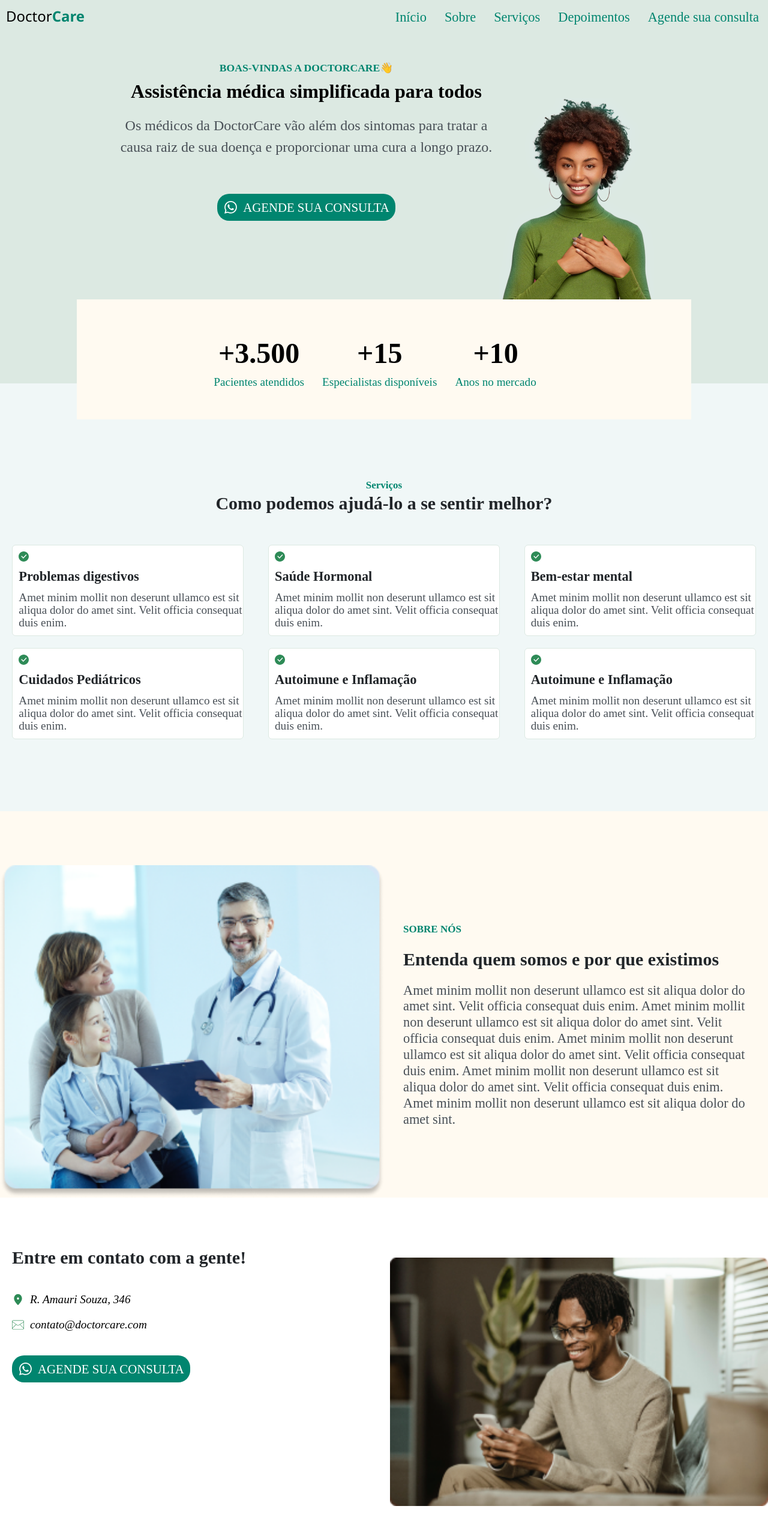
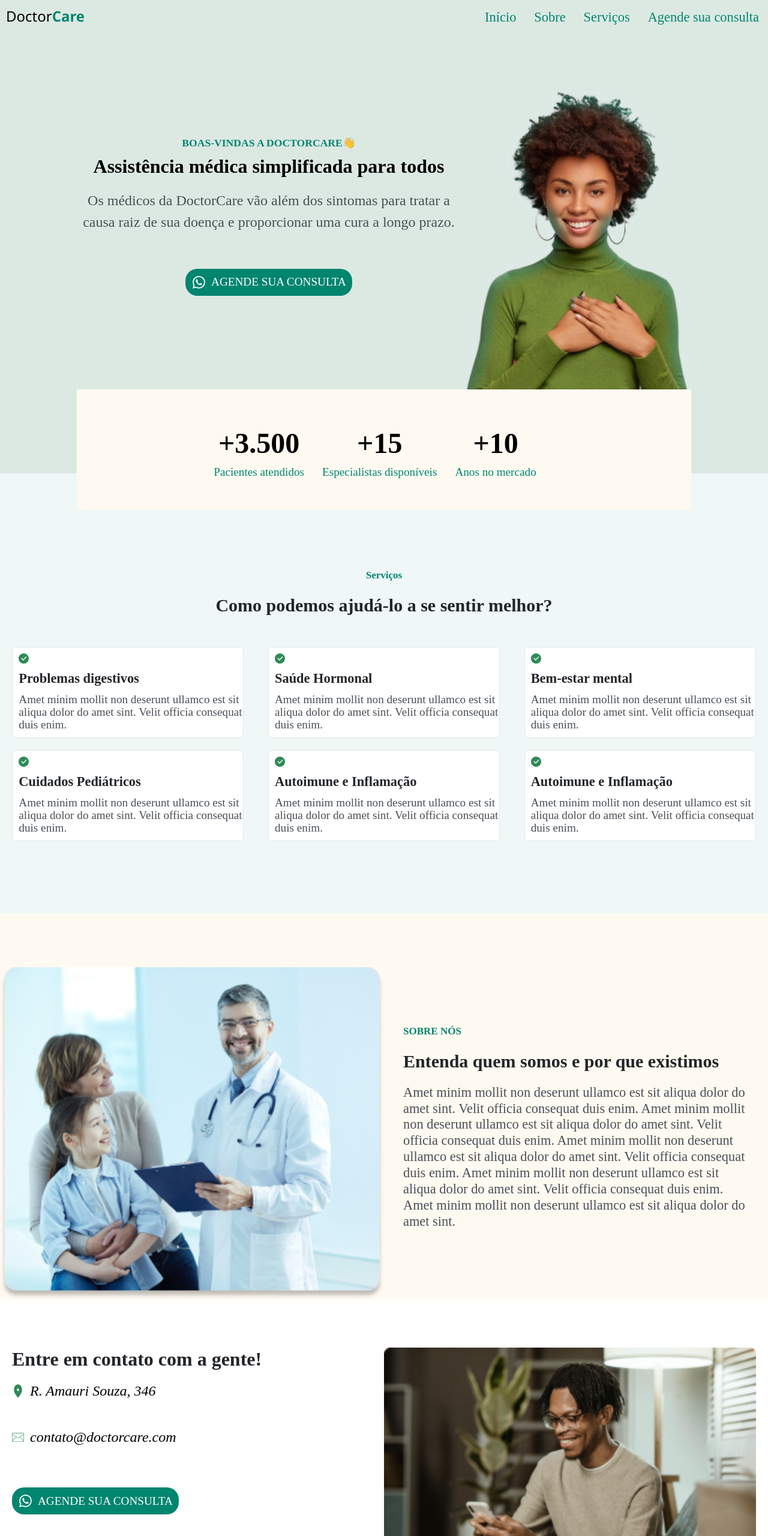
Before and after one commit to YasminAlmeida/DoctorCare, a plain HTML site: page index.html in a window 1280 px wide. Shown: the top 2560 px of the page at 60% size. Drawn offline with Linux system fonts and the light colour scheme.

Commit message:
"scroll e novas funcionalidades"

```diff
--- a/CSS/content-contato.css
+++ b/CSS/content-contato.css
@@ -5,6 +5,7 @@
   justify-items: start;
   margin-left: 20px;
   margin-top: 80px;
+  margin-right: 20px;
 }
 
 address img {
@@ -60,6 +61,16 @@ footer img {
 @media(min-width:600px) {
   .container-contato {
     grid-template-columns: 1fr 1fr;
+    padding-bottom: 30px;
+  }
+
+  .container-contato h2 {
+    width: 100%;
+    font-size: 1.7rem;
+  }
+
+  .foto-celular {
+    margin-top: 0;
   }
 
   footer {
@@ -73,13 +84,6 @@ footer img {
     display: flex;
     justify-content: flex-end;
   }
-}
-
-@media(min-width:600px) {
-  .container-contato h2 {
-    width: 100%;
-    margin-bottom: 40px;
-  }
 
   .contato-left address {
     font-size: 1.2rem;
@@ -92,6 +96,31 @@ footer img {
 
   footer img {
     width: 30px;
+  }
+}
+
+@media(min-width:700px) {
+  .container-contato h2 {
+    font-size: 1.5rem;
+  }
+
+  @media(min-width:900px) {
+    .contato-left address {
+      font-size: 1.5rem;
+      padding-bottom: 20px;
+    }
+
+    .button-whats {
+      font-size: 1.2rem;
+    }
+
+    .contato-left div {
+      display: flex;
+      margin-bottom: 50px;
+    }
+
+    .container-contato h2 {
+      font-size: 2rem;
     }
   }
 
@@ -115,3 +144,4 @@ footer img {
       width: 900px;
     }
   }
+}
--- a/CSS/content.css
+++ b/CSS/content-home.css
@@ -11,6 +11,8 @@
   font-weight: normal;
   cursor: pointer;
   width: max-content;
+  display: flex;
+  align-items: center;
 }
 
 .button-whats img {
@@ -48,6 +50,9 @@
 
 .information-left {
   width: 300px;
+  display: flex;
+  flex-direction: column;
+  align-items: center;
 }
 
 .container-left h1 {
@@ -106,6 +111,17 @@
   color: #00856F;
 }
 
+.js-scroll {
+  opacity: 0;
+  transform: translate3d(-30, 0, 0);
+}
+
+.js-scroll.ativo {
+  opacity: 1;
+  transform: translate3d(0, 0, 0);
+  transition: .4s;
+}
+
 @media(min-width:600px) {
 
   .content {
@@ -119,6 +135,7 @@
     align-items: flex-start;
     flex-direction: row !important;
     justify-content: center;
+    align-items: center;
   }
 
   .first-container {
@@ -145,6 +162,7 @@
 
   .button-whats {
     font-size: 1rem;
+    margin-bottom: 20px;
   }
 
   .container-left p {
@@ -153,6 +171,7 @@
 
   .foto {
     margin-top: 60px;
+    width: 30%;
   }
 }
 
--- a/CSS/content-servicos.css
+++ b/CSS/content-servicos.css
@@ -6,6 +6,14 @@
   align-items: center;
   background-color: #f0f7f7;
   padding-bottom: 100px;
+}
+
+.arrow {
+  display: none;
+  position: fixed;
+  bottom: 50px;
+  right: 10px;
+  z-index: 1;
 }
 
 .servicos span {
@@ -87,6 +95,10 @@
     width: 90%;
   }
 
+  .servicos span {
+    margin-bottom: 20px;
+  }
+
   .servicos h2 {
     width: 80%;
   }
--- a/CSS/global.css
+++ b/CSS/global.css
@@ -1,5 +1,5 @@
 @import 'menu.css';
-@import 'content.css';
+@import 'content-home.css';
 @import 'content-servicos.css';
 @import 'content-sobre.css';
 @import 'content-contato.css';
--- a/CSS/menu.css
+++ b/CSS/menu.css
@@ -7,13 +7,18 @@
 
 header {
   background-color: #DCE9E2;
-  padding-bottom: 20px;
+  padding-bottom: 8px;
+  z-index: 1;
+  position: sticky;
+  top: 0;
 }
+
 
 .sticky {
   background-color: #00453A;
   position: fixed;
   width: 100%;
+  z-index: 1;
 }
 
 .sticky+.content {
--- a/Modulos/menuFixed.js
+++ b/Modulos/menuFixed.js
@@ -2,14 +2,19 @@ export default window.onscroll = function initFixed(){
   const header = document.getElementById("myHeader");
   const botao = document.getElementById('menu-mobile');
   const title = document.querySelector('.titulo');
-  const sticky = header.offsetTop;
-  if (window.pageYOffset > sticky) {
+let elem = document.getElementById('myHeader')
+let doc = document.documentElement
+
+window.addEventListener('scroll', function() {
+    let value = parseInt(100 * doc.scrollTop / (doc.scrollHeight - doc.clientHeight))
+    if(value>1){
       header.classList.add("sticky");
       botao.classList.add("white");
       title.classList.add("white");
-  } else {
+    }else {
       header.classList.remove("sticky");
       botao.classList.remove("white");
       title.classList.remove("white");
     }
+})
 }
--- a/Modulos/menuMobile.js
+++ b/Modulos/menuMobile.js
@@ -3,7 +3,11 @@ export default function initMenu(){
   const options = document.querySelector('.itens-menu');
   const fundo = document.querySelector('header');
   const titulo = document.querySelector('.titulo');
+  const Menu = document.querySelectorAll('.itens-menu a[href^="#"]');
   botao.addEventListener('click', abrirModal);
+  Menu.forEach(link =>{
+    link.addEventListener('click', fecharModal);
+})
   function abrirModal(event){
     event.preventDefault();
     botao.classList.add('ativo');
@@ -18,4 +22,12 @@ export default function initMenu(){
       titulo.classList.add('ativo');
     }
   }
+  function fecharModal(){
+    if (options.classList.contains('ativo')){
+      options.classList.remove('ativo');
+      botao.classList.remove('ativo');
+      fundo.classList.remove('ativo');
+      titulo.classList.remove('ativo');
+    }
+  }
 }
--- a/Modulos/script.js
+++ b/Modulos/script.js
@@ -1,4 +1,6 @@
 import initMenu from './menuMobile.js';
 import initFixed from './menuFixed.js';
+import Initscrol from './scroll.js';
 initMenu();
 initFixed();
+Initscrol();
--- /dev/null
+++ b/Modulos/scroll.js
@@ -0,0 +1,33 @@
+export default function Initscrol(){
+  const seta = document.querySelector(".arrow");
+  window.onscroll = function() {scrollFunction()};
+  seta.addEventListener('click', topFunction);
+  function scrollFunction() {
+    if (document.body.scrollTop > 20 || document.documentElement.scrollTop > 20) {
+      seta.style.display = "block";
+    } else {
+      seta.style.display = "none";
+    }
+  }
+  function topFunction() {
+    document.body.scrollTop = 0;
+    document.documentElement.scrollTop = 0;
+  }
+
+  const section = document.querySelectorAll('.js-scroll');
+  if(section.length){
+    const windowMetade = window.innerHeight*0.6;
+    function Scroll(){
+      section.forEach((section)=>{
+        const sectionTop = section.getBoundingClientRect().top;
+        const isSectionVisible = (sectionTop - windowMetade)<0;
+        if(isSectionVisible){
+          section.classList.add('ativo');
+        }
+      })
+    }
+  window.addEventListener('scroll',Scroll);
+  Scroll();
+  }
+
+}
--- a/index.html
+++ b/index.html
@@ -21,11 +21,10 @@
     </div>
     <nav class="itens-menu">
       <ul>
-        <li><a href="">Início</a></li>
-        <li><a href="">Sobre</a> </li>
-        <li><a href="">Serviços</a></li>
-        <li><a href="">Depoimentos</a></li>
-        <li><a href="">Agende sua consulta</a></li>
+        <li><a href="#home">Início</a></li>
+        <li><a href="#about">Sobre</a> </li>
+        <li><a href="#services">Serviços</a></li>
+        <li><a href="#contact">Agende sua consulta</a></li>
       </ul>
       <figure class="links">
         <img src="./img/instagram-p.svg" alt="" srcset="">
@@ -35,13 +34,14 @@
     </nav>
   </header>
   <main class="content">
-    <section class="first-container">
+    <img class="arrow" src="./img/arrow.svg" alt="" srcset="">
+    <section id="home" class="first-container js-scroll">
       <div class="container-left">
         <div class="information-left">
           <h3>BOAS-VINDAS A DOCTORCARE👋</h3>
           <h1>Assistência médica simplificada para todos</h1>
           <p>Os médicos da DoctorCare vão além dos sintomas para tratar a causa raiz de sua doença e proporcionar uma cura a longo prazo.</p>
-          <a class="button-whats" href=""><img src="./img/whatsapp.svg" alt="" srcset=""> AGENDE SUA CONSULTA</a>
+          <a class="button-whats"><img src="./img/whatsapp.svg" alt="" srcset=""> AGENDE SUA CONSULTA</a>
         </div>
 
         <img class="foto" src="./img/foto.png" alt="" srcset="">
@@ -62,7 +62,7 @@
         </div>
       </div>
     </section>
-    <section class="servicos">
+    <section id="services" class="servicos  js-scroll">
       <span>Serviços</span>
       <h2>Como podemos ajudá-lo a se sentir melhor?</h2>
       <div class="container-servicos">
@@ -98,16 +98,16 @@
         </div>
       </div>
     </section>
-    <section class="content-sobre">
-      <div>
+    <section class="content-sobre js-scroll">
+      <div id="about">
         <span>SOBRE NÓS</span>
         <h2>Entenda quem somos e por que existimos</h2>
         <p>Amet minim mollit non deserunt ullamco est sit aliqua dolor do amet sint. Velit officia consequat duis enim. Amet minim mollit non deserunt ullamco est sit aliqua dolor do amet sint. Velit officia consequat duis enim. Amet minim mollit non deserunt ullamco est sit aliqua dolor do amet sint. Velit officia consequat duis enim. Amet minim mollit non deserunt ullamco est sit aliqua dolor do amet sint. Velit officia consequat duis enim. Amet minim mollit non deserunt ullamco est sit aliqua dolor do amet sint.</p>
       </div>
       <img src="./img/doctor.png" alt="" srcset="">
     </section>
-    <section class="container-contato">
-      <div class="contato-left">
+    <section class="container-contato js-scroll">
+      <div id="contact" class="contato-left">
         <h2>Entre em contato com a gente!</h2>
         <address>
           <div>
@@ -119,7 +119,7 @@
             <p>contato@doctorcare.com</p>
           </div>
         </address>
-        <a class="button-whats" href=""><img src="./img/whatsapp.svg" alt="" srcset=""> AGENDE SUA CONSULTA</a>
+        <a class="button-whats"><img src="./img/whatsapp.svg" alt="" srcset=""> AGENDE SUA CONSULTA</a>
       </div>
       <img class="foto-celular" src="./img/pic (1).png" alt="" srcset="">
     </section>
```
Also changed, not shown: img/arrow.svg (added). Lines whose indentation alone changed are shown as unchanged.
